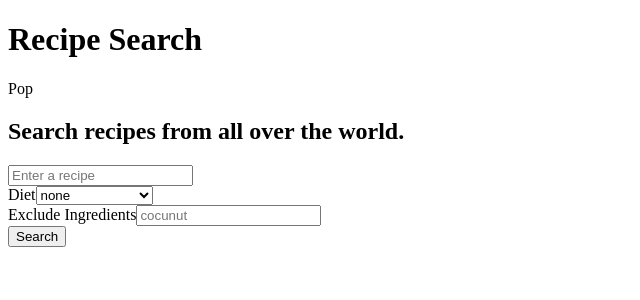
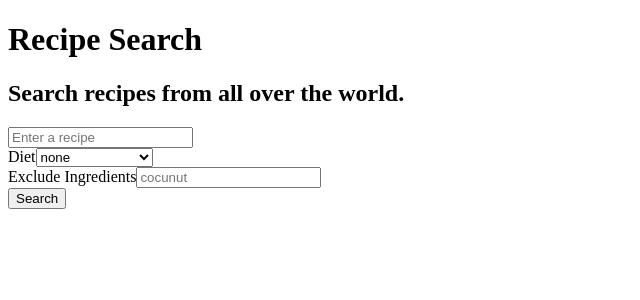
Before and after one commit to musaa99/Food-recipe, a Next.js app: page / in a window 1280 px wide. Shown: the top 300 px of the page, without its empty margins (0-640 px from the left). Built offline with nearby package versions, Linux system fonts and the light colour scheme.

Commit message:
fixed index page error

```diff
--- a/pages/Body.jsx
+++ /dev/null
@@ -1,9 +0,0 @@
-import React from 'react'
-
-const Body = () => {
-  return (
-    <div className='text-[red]'>Pop</div>
-  )
-}
-
-export default Body
--- a/pages/index.js
+++ b/pages/index.js
@@ -1,7 +1,6 @@
 /* eslint-disable react/jsx-key */
 import {useState} from 'react';
 import axios from 'axios';
-import Body from './Body';
 
 export default function Home() {
 	const [keyword, setKeyword] = useState(null);
@@ -27,7 +26,6 @@ export default function Home() {
 			<h1 className="text-6xl font-bold text-active mt-20">
 				Recipe Search
 			</h1>
-			<Body/>
 			<h2 className="text-primary text-2xl font-light mt-5">
 				Search recipes from all over the world.
 			</h2>
```
